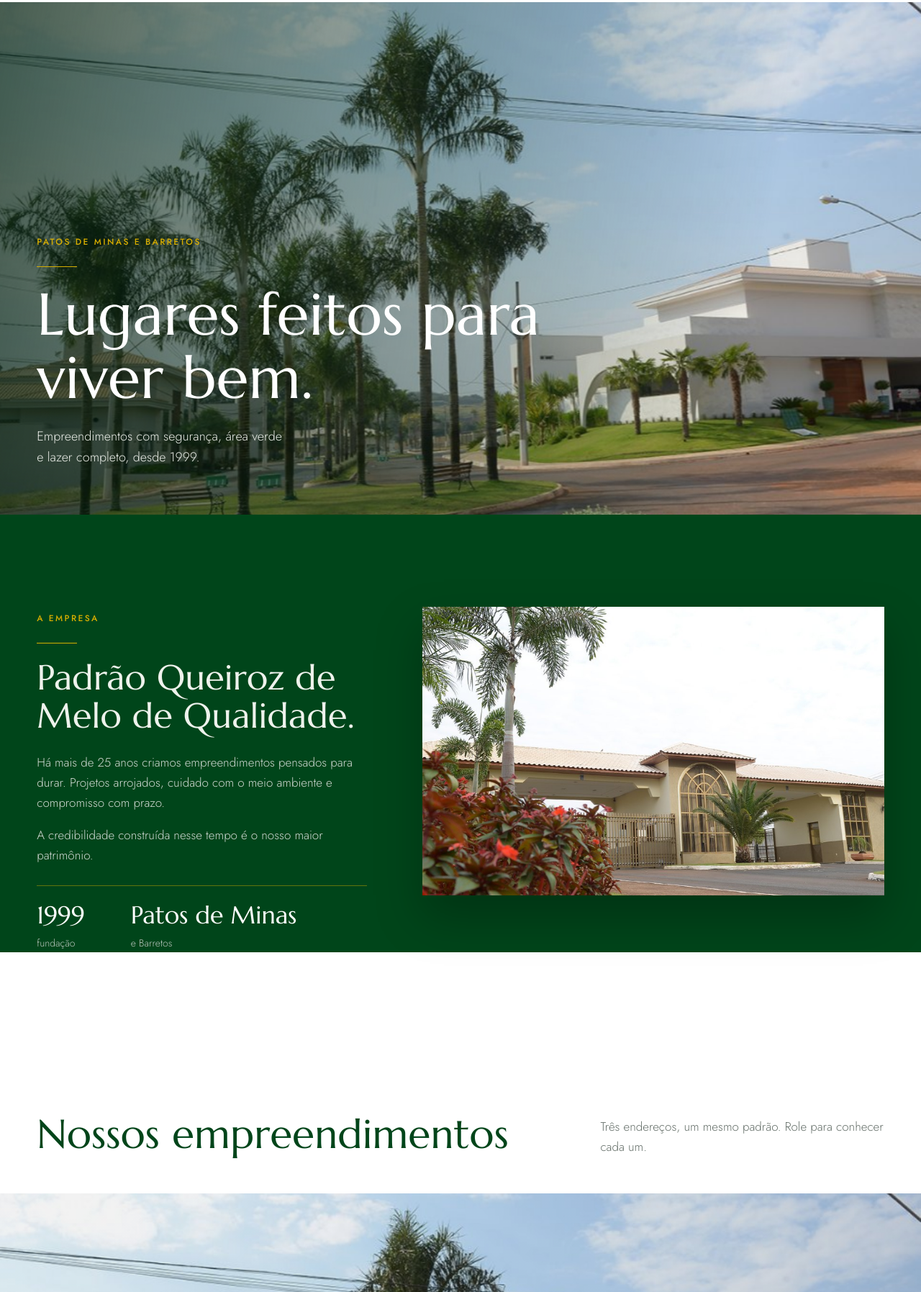
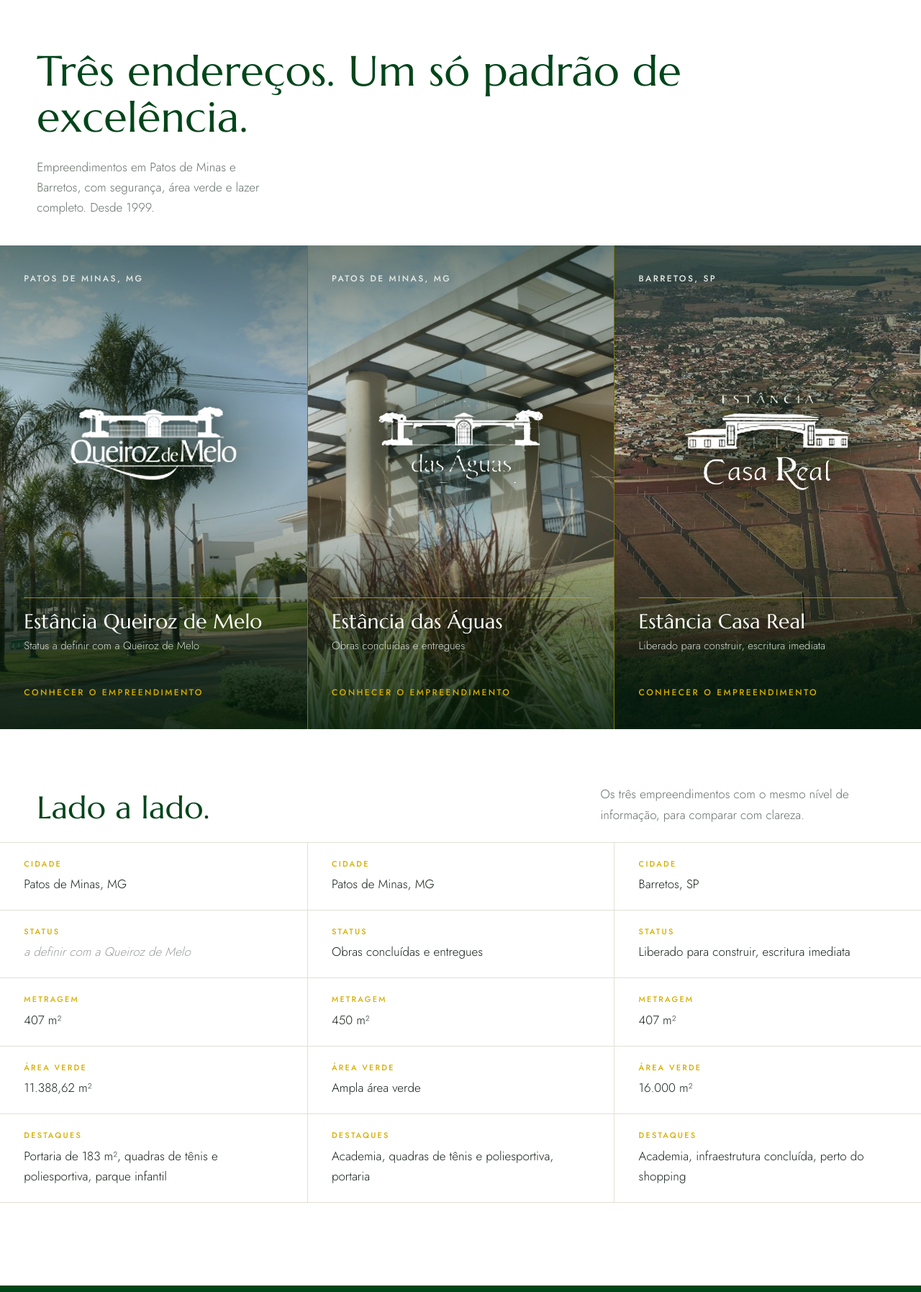
Before and after one commit to Victorluccio/Site-queiroz-de-melo, a plain HTML site: page prototipo/index.html in a window 1280 px wide. Shown: the part 85-1880 px from the top of the page at 72% size. Drawn offline with Linux system fonts and the light colour scheme.

Commit message:
Etapa 07: protótipo versão 4 com os três empreendimentos lado a lado
Co-Authored-By: Claude Opus 5.5 <noreply@anthropic.com>
Claude-Session: https://claude.ai/code/session_01Y7WCiBJcBdUPbiXNqWHV3R

```diff
--- a/prototipo/index.html
+++ b/prototipo/index.html
@@ -52,11 +52,11 @@ nav.main a.on::after{content:"";position:absolute;left:50%;bottom:-2px;width:14p
 .inst h2{font-size:clamp(34px,3.8vw,58px)}
 .inst .cap{color:var(--gold)}
 .inst .txt p{color:#cfd8d1;max-width:46ch}
-.inst .ph{aspect-ratio:16/10;margin-bottom:-120px;box-shadow:0 30px 60px rgba(0,0,0,.25);z-index:2}
+.inst .ph{aspect-ratio:16/10;margin-bottom:-90px;box-shadow:0 30px 60px rgba(0,0,0,.25);z-index:2}
 .inst .facts{display:flex;gap:clamp(28px,5vw,72px);flex-wrap:wrap;margin-top:28px;padding-top:24px;border-top:1px solid rgba(215,174,0,.45)}
 .inst .facts b{display:block;font:400 34px/1 Marcellus,serif;color:#fff;margin-bottom:6px}
 .inst .facts span{font-size:14px;color:#b8c4bb}
-.after-inst{height:120px;background:#fff}
+.after-inst{height:150px;background:#fff}
 .stack-head{padding-block:clamp(70px,8vw,120px) clamp(30px,4vw,56px);display:flex;justify-content:space-between;align-items:end;gap:24px;flex-wrap:wrap}
 .stack-head h2{font-size:clamp(36px,4.4vw,68px);color:var(--g)}
 .stack-head p{max-width:40ch;color:var(--mute);margin:0}
@@ -78,6 +78,36 @@ nav.main a.on::after{content:"";position:absolute;left:50%;bottom:-2px;width:14p
 .btn.gold:hover{background:#fff;border-color:#fff}
 .btn.line:hover{background:#fff;color:var(--g)}
 .lam .acts{display:flex;gap:12px;flex-wrap:wrap;margin-top:24px}
+.lead-band{display:flex;justify-content:space-between;align-items:end;gap:24px;flex-wrap:wrap;padding-block:clamp(36px,5vw,64px) clamp(24px,3vw,40px)}
+.lead-band h1{font-size:clamp(36px,4.6vw,72px);color:var(--g);max-width:22ch}
+.lead-band p{margin:0;max-width:34ch;color:var(--mute)}
+.tri{display:grid;grid-template-columns:repeat(3,minmax(0,1fr));height:calc(100svh - var(--hd) - 40px);min-height:600px;max-height:900px;background:var(--g2)}
+.pan{position:relative;overflow:hidden;color:#fff;display:flex;flex-direction:column;justify-content:space-between;padding:clamp(28px,3vw,48px) clamp(20px,2.6vw,40px);border-left:1px solid rgba(215,174,0,.55)}
+.pan:first-child{border-left:0}
+.pan .ph{position:absolute;inset:0;z-index:0;background:#2b3a2f}
+.pan .ph img{transition:transform 1.6s cubic-bezier(.2,.7,.2,1)}
+.pan:hover .ph img{transform:scale(1.06)}
+.pan .ph::after{content:"";position:absolute;inset:0;background:linear-gradient(to bottom,rgba(0,25,10,.55) 0%,rgba(0,25,10,.15) 35%,rgba(0,25,10,.2) 55%,rgba(0,25,10,.88) 100%)}
+.pan>*:not(.ph){position:relative;z-index:1}
+.pan .top{display:flex;justify-content:space-between;gap:12px}
+.pan .top .cap{color:#e6ebe6}
+.pan .lg{height:clamp(110px,11vw,160px);display:flex;align-items:center;justify-content:center;margin-block:auto}
+.pan .lg{position:relative}.pan .lg::before{content:"";position:absolute;inset:-40% -10%;background:radial-gradient(closest-side,rgba(0,25,10,.55),rgba(0,25,10,0));z-index:-1}
+.pan .lg img{width:min(64%,300px);height:auto;max-height:150px;object-fit:contain;filter:drop-shadow(0 2px 12px rgba(0,0,0,.45))}
+.pan .bot{border-top:1px solid rgba(215,174,0,.7);padding-top:18px}
+.pan .bot h2{font-size:clamp(24px,2.2vw,34px);margin-bottom:6px}
+.pan .bot p{margin:0 0 16px;color:#d5ddd6;font-size:15px;min-height:3em}
+.pan .go{font:500 12px Jost,sans-serif;letter-spacing:.2em;text-transform:uppercase;color:var(--gold)}
+.pan:hover .go{color:#fff}
+.cmp{display:grid;grid-template-columns:repeat(3,minmax(0,1fr));border-bottom:1px solid var(--line)}
+.cmp>div{padding:22px clamp(20px,2.6vw,40px);min-width:0;border-top:1px solid var(--line);border-left:1px solid var(--line)}
+.cmp>div:nth-child(3n+1){border-left:0}
+.cmp .cap{display:block;color:var(--gold);margin-bottom:6px;font-size:11px}
+.cmp .v{font-size:17px}
+.cmp-h{padding-block:clamp(56px,6vw,90px) 24px;display:flex;justify-content:space-between;align-items:end;gap:20px;flex-wrap:wrap}
+.cmp-h h2{font-size:clamp(30px,3.4vw,52px);color:var(--g)}
+.cmp-h p{margin:0;color:var(--mute);max-width:40ch}
+.also{display:grid;grid-template-columns:repeat(2,minmax(0,1fr));height:62svh;min-height:440px}
 .dif{background:var(--ivory);position:relative;z-index:5;padding-block:clamp(80px,10vw,140px)}
 .dif h2{font-size:clamp(34px,3.8vw,58px);color:var(--g);max-width:16ch}
 .dif .cols{display:grid;grid-template-columns:repeat(4,minmax(0,1fr));gap:clamp(20px,3vw,48px);margin-top:56px}
@@ -142,6 +172,9 @@ a:focus-visible,button:focus-visible{outline:1px solid var(--gold);outline-offse
  .mnav a{font:400 34px Marcellus,serif;color:var(--g);padding:6px 0}
  .mnav .tel2{margin-top:24px;font-size:18px;color:var(--ink)}
  .inst .grid,.cta .grid,.ficha,.loc,.laz .grid,.lam .in{grid-template-columns:minmax(0,1fr)}
+ .tri,.also{display:flex;overflow-x:auto;scroll-snap-type:x mandatory;height:78svh;min-height:540px}
+ .tri .pan,.also .pan{flex:0 0 86%;scroll-snap-align:start}
+ .cmp{grid-template-columns:repeat(3,minmax(220px,1fr));overflow-x:auto}
  .inst .ph{margin-bottom:-80px}.after-inst{height:80px}
  .dif .cols{grid-template-columns:repeat(2,minmax(0,1fr))}
  footer .grid{grid-template-columns:repeat(2,minmax(0,1fr))}
@@ -197,17 +230,17 @@ a:focus-visible,button:focus-visible{outline:1px solid var(--gold);outline-offse
 const TBD='<span class="tbd">a definir com a Queiroz de Melo</span>';
 const im=(f,alt,cls)=>`<div class="ph ${cls||''}"><img src="img/${f}" alt="${alt}" loading="lazy"></div>`;
 const EMP=[
- {id:'estancia-queiroz-de-melo',pre:'Estância',nome:'Queiroz de Melo',cidade:'Patos de Minas, MG',end:'Rua Major Gote, 2.265, Bairro Queiroz de Melo',metr:'407 m²',status:'',logo:'',
+ {id:'estancia-queiroz-de-melo',pre:'Estância',nome:'Queiroz de Melo',cidade:'Patos de Minas, MG',end:'Rua Major Gote, 2.265, Bairro Queiroz de Melo',metr:'407 m²',status:'',logo:'logo-qm.png',verde:'11.388,62 m²',dest:'Portaria de 183 m², quadras de tênis e poliesportiva, parque infantil',
   frase:'Localização, segurança e lazer no mesmo lugar.',
   texto:'Um endereço próximo a colégios, universidades e comércio, com portaria de 183 m², mais de 11 mil m² de área verde e muro em todo o perímetro.',
   lazer:['Portaria de 183 m² com sala de visitas, lavabos e escritório','11.388,62 m² de área verde','Área para caminhada','Quadra de tênis','Quadra poliesportiva','Área de lazer','Parque infantil','Muro em todo o perímetro','Perto de colégios, universidades e comércio'],
   fotos:['qm-avenida-palmeiras.jpg','qm-portaria.jpg','qm-coreto-vista.jpg','qm-capela.jpg','qm-alameda.jpg']},
- {id:'estancia-das-aguas',pre:'Estância',nome:'das Águas',cidade:'Patos de Minas, MG',end:'Av. Thiago Caetano de Menezes, 270, Bairro das Palmeiras',metr:'450 m²',status:'Obras concluídas e entregues',logo:'',
+ {id:'estancia-das-aguas',pre:'Estância',nome:'das Águas',cidade:'Patos de Minas, MG',end:'Av. Thiago Caetano de Menezes, 270, Bairro das Palmeiras',metr:'450 m²',status:'Obras concluídas e entregues',logo:'logo-ag.png',verde:'Ampla área verde',dest:'Academia, quadras de tênis e poliesportiva, portaria',
   frase:'Qualidade de vida com infraestrutura completa.',
   texto:'Localização nobre, ao lado das Chácaras Caiçaras. Obras concluídas e entregues, pronto para receber a sua casa.',
   lazer:['Obras concluídas e entregues','Portaria','Academia','Quadra de tênis','Quadra poliesportiva','Ampla área verde','Ao lado das Chácaras Caiçaras'],
   fotos:['ag-fachada.jpg','ag-quadra-tenis.jpg','ag-entrada.jpg','ag-salao.jpg','ag-quadra.jpg']},
- {id:'estancia-casa-real',pre:'Estância',nome:'Casa Real',cidade:'Barretos, SP',end:'Av. das Nações, 600, City Barretos',metr:'407 m²',status:'Liberado para construir, escritura imediata',logo:'',
+ {id:'estancia-casa-real',pre:'Estância',nome:'Casa Real',cidade:'Barretos, SP',end:'Av. das Nações, 600, City Barretos',metr:'407 m²',status:'Liberado para construir, escritura imediata',logo:'logo-cr.png',verde:'16.000 m²',dest:'Academia, infraestrutura concluída, perto do shopping',
   frase:'Qualidade de vida e modernidade em um único lugar.',
   texto:'Ao lado do City Barretos, perto do shopping e do centro universitário. Infraestrutura concluída, 16.000 m² de área verde e escritura imediata.',
   lazer:['Infraestrutura concluída','Liberado para construir','Escritura imediata','16.000 m² de área verde','Academia','Ao lado do City Barretos','Perto do shopping e do centro universitário'],
@@ -222,7 +255,12 @@ const form=sel=>`<form novalidate>
  <label for="fs${sel}">Empreendimento<select id="fs${sel}"><option value="">Todos</option>${EMP.map(e=>`<option ${e.id===sel?'selected':''}>${full(e)}</option>`).join('')}</select></label>
  <label class="chk"><input type="checkbox"> Aceito o aviso de privacidade.</label>
  <button class="btn send" type="submit">Solicitar contato</button><p class="ok" aria-live="polite"></p></form>`;
-const lams=()=>EMP.map((e,i)=>`<section class="lam" style="z-index:${i+1}">${im(e.fotos[0],full(e))}<div class="w in"><div><span class="cap" style="color:#dfe6e0;display:block;margin-bottom:18px">${e.cidade}</span>${lock(e)}<div class="acts"><a class="btn gold" href="#${e.id}">Conhecer</a><a class="btn line" href="${wa(full(e))}">Agendar visita</a></div></div>
+const pan=e=>`<a class="pan" href="#${e.id}">${im(e.fotos[0],full(e))}<div class="top"><span class="cap">${e.cidade}</span></div><div class="lg"><img src="img/${e.logo}" alt="${full(e)}"></div><div class="bot"><h2>${full(e)}</h2><p>${e.status||'Status a definir com a Queiroz de Melo'}</p><span class="go">Conhecer o empreendimento</span></div></a>`;
+const tri=()=>`<section class="tri">${EMP.map(pan).join('')}</section>`;
+const cmp=()=>{const rows=[['Cidade',e=>e.cidade],['Status',e=>e.status||TBD],['Metragem',e=>e.metr],['Área verde',e=>e.verde],['Destaques',e=>e.dest]];
+ return `<div class="w cmp-h"><h2>Lado a lado.</h2><p>Os três empreendimentos com o mesmo nível de informação, para comparar com clareza.</p></div><div class="cmp">${rows.map(r=>EMP.map(e=>`<div><span class="cap">${r[0]}</span><span class="v">${r[1](e)}</span></div>`).join('')).join('')}</div>`};
+const lams=()=>'';
+const lamsOld=()=>EMP.map((e,i)=>`<section class="lam" style="z-index:${i+1}">${im(e.fotos[0],full(e))}<div class="w in"><div><span class="cap" style="color:#dfe6e0;display:block;margin-bottom:18px">${e.cidade}</span>${lock(e)}<div class="acts"><a class="btn gold" href="#${e.id}">Conhecer</a><a class="btn line" href="${wa(full(e))}">Agendar visita</a></div></div>
  <dl><div><dt>Status</dt><dd>${e.status||TBD}</dd></div><div><dt>Metragem</dt><dd>${e.metr}</dd></div><div><dt>Endereço</dt><dd>${e.end}</dd></div></dl></div></section>`).join('');
 const cta=n=>`<section class="cta"><div class="w grid"><div><span class="cap">Atendimento</span><span class="rule"></span><h2>Agende uma visita.</h2></div>
  <ul><li><span>Patos de Minas</span><span>(34) 3821-2727</span></li><li><span>Barretos</span><span>(17) 99645-6899</span></li><li><span>WhatsApp</span><a class="uline" href="${wa(n)}">Iniciar conversa</a></li><li><span>Sede</span><span>Rua Tiradentes, 611</span></li></ul></div></section>`;
@@ -232,12 +270,11 @@ const dif=`<section class="dif"><div class="w"><span class="cap" style="color:va
  <div><h3>Área verde</h3><p>Mais de 11 mil m² na Estância Queiroz de Melo e 16 mil m² na Estância Casa Real.</p></div>
  <div><h3>Segurança</h3><p>Portaria e muro em todo o perímetro.</p></div></div></div></section>`;
 const V={
-home:()=>`<section class="cover">${im(EMP[0].fotos[0],'Estância Queiroz de Melo')}<div class="w in"><span class="cap">Patos de Minas e Barretos</span><span class="rule"></span><h1>Lugares feitos para viver bem.</h1><p style="margin-top:22px">Empreendimentos com segurança, área verde e lazer completo, desde 1999.</p></div></section>
+home:()=>`<div class="w lead-band"><h1>Três endereços. Um só padrão de excelência.</h1><p>Empreendimentos em Patos de Minas e Barretos, com segurança, área verde e lazer completo. Desde 1999.</p></div>${tri()}${cmp()}<div style="height:clamp(80px,9vw,130px)"></div>
 <section class="inst"><div class="w grid"><div class="txt"><span class="cap">A empresa</span><span class="rule"></span><h2>Padrão Queiroz de Melo de Qualidade.</h2><p style="margin-top:24px">Há mais de 25 anos criamos empreendimentos pensados para durar. Projetos arrojados, cuidado com o meio ambiente e compromisso com prazo.</p><p>A credibilidade construída nesse tempo é o nosso maior patrimônio.</p>
  <div class="facts"><div><b>1999</b><span>fundação</span></div><div><b>Patos de Minas</b><span>e Barretos</span></div></div></div>${im(EMP[0].fotos[1],'Portaria da Estância Queiroz de Melo')}</div></section><div class="after-inst"></div>
-<div class="w stack-head"><h2>Nossos empreendimentos</h2><p>Três endereços, um mesmo padrão. Role para conhecer cada um.</p></div>
-${lams()}${dif}${cta('')}`,
-empreendimentos:()=>`<div class="w page-top"><span class="cap" style="color:var(--gold)">Portfólio</span><span class="rule"></span><h1>Empreendimentos</h1></div>${lams()}${cta('')}`,
+${cta('')}`,
+empreendimentos:()=>`<div class="w lead-band"><h1>Empreendimentos</h1><p>Três endereços com o mesmo padrão Queiroz de Melo.</p></div>${tri()}${cmp()}<div style="height:clamp(80px,9vw,130px)"></div>${cta('')}`,
 sobre:()=>`<section class="cover" style="height:72svh">${im(EMP[0].fotos[4],'Estância Queiroz de Melo')}<div class="w in"><span class="cap">Nossa história</span><span class="rule"></span><h1>Desde 1999.</h1></div></section>
 <section class="w ficha"><div><span class="cap" style="color:var(--gold)">Quem somos</span><span class="rule"></span><h2>Grandes empreendimentos nas cidades onde atuamos.</h2></div><div><p class="lead">Fundada em 6 de julho de 1999, a Queiroz de Melo Empreendimentos é conhecida por projetos de excelência.</p><p style="color:var(--mute)">Preocupação com o impacto ambiental e pontualidade nas entregas fazem parte de cada projeto. Nosso compromisso é com a satisfação dos clientes, o retorno aos investidores e o desenvolvimento das cidades.</p>
  <dl><div><dt>Visão</dt><dd>Ser reconhecida pela qualidade que imprimimos em tudo o que fazemos.</dd></div><div><dt>Valores</dt><dd>Respeito às pessoas e ao meio ambiente, atuação responsável, transparência, foco no resultado, qualidade e inovação.</dd></div></dl></div></section>${cta('')}`,
@@ -249,7 +286,7 @@ const emp=e=>`<section class="ehero">${im(e.fotos[0],full(e))}<div class="w in">
  <div style="align-self:end"><p class="lead">${e.frase}</p><p style="color:var(--mute)">${e.texto}</p><a class="btn" style="color:var(--g);margin-top:12px" href="${wa(full(e))}">Agendar visita</a></div></section>
 <section class="w mos">${im(e.fotos[1],full(e),'a')}${im(e.fotos[2],full(e),'b')}${im(e.fotos[3],full(e),'c')}${im(e.fotos[4],full(e),'d')}</section>
 <section class="laz"><div class="w grid"><div><span class="cap">Lazer e diferenciais</span><span class="rule"></span><h2>Tudo dentro do seu endereço.</h2></div><ul>${e.lazer.map(x=>`<li>${x}</li>`).join('')}</ul></div></section>
-<section class="w loc"><div><span class="cap" style="color:var(--gold)">Localização</span><span class="rule"></span><h2>${e.end}</h2><p style="margin-top:14px;color:var(--mute)">${e.cidade}</p><a class="uline" href="https://www.google.com/maps/search/?api=1&query=${encodeURIComponent(e.end+', '+e.cidade)}">Abrir no mapa</a></div>${form(e.id)}</section>${cta(full(e))}`;
+<section class="w loc"><div><span class="cap" style="color:var(--gold)">Localização</span><span class="rule"></span><h2>${e.end}</h2><p style="margin-top:14px;color:var(--mute)">${e.cidade}</p><a class="uline" href="https://www.google.com/maps/search/?api=1&query=${encodeURIComponent(e.end+', '+e.cidade)}">Abrir no mapa</a></div>${form(e.id)}</section><div class="w cmp-h" style="padding-top:0"><h2>Conheça também.</h2></div><section class="also">${EMP.filter(x=>x!==e).map(pan).join('')}</section>${cta(full(e))}`;
 const app=document.getElementById('app'),hd=document.getElementById('hd'),mn=document.getElementById('mnav'),bg=document.getElementById('bg');
 function show(){const h=location.hash.slice(1)||'home';const e=EMP.find(x=>x.id===h);app.innerHTML=e?emp(e):(V[h]||V.home)();
  const k=e?'empreendimentos':(V[h]?h:'home');document.querySelectorAll('nav.main a').forEach(a=>a.classList.toggle('on',a.dataset.k===k));
```
Also changed, not shown: prototipo/img/logo-ag.png (added), prototipo/img/logo-cr.png (added), prototipo/img/logo-qm.png (added), 2 other files.
